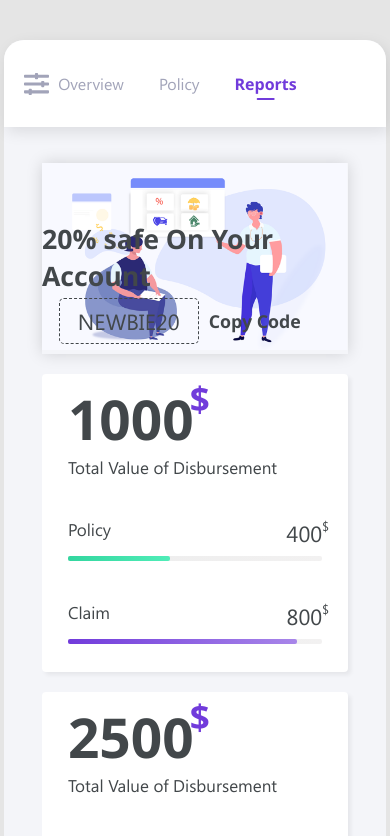
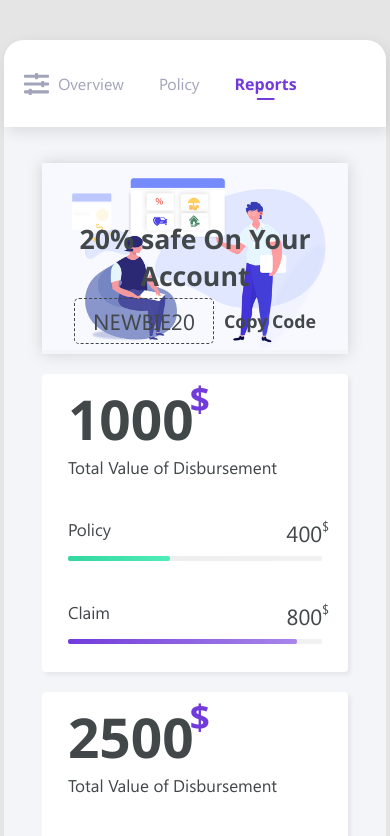
Before and after one commit to dotmantosh/appsilon_insurance_portal_react, a React (Create React App) app: page / in a window 390 px wide. Shown: the top 836 px of the page. Built offline with nearby package versions, Linux system fonts and the light colour scheme.

Commit message:
responsiveness

```diff
--- a/src/css/maincontent.css
+++ b/src/css/maincontent.css
@@ -109,6 +109,13 @@
   right: 10%;
   top: 30%;
   color: var(--color-grey-1);
+}
+@media only screen and (max-width: 600px) {
+  .reports-info{
+    text-align: center;
+    width: 100%;
+    right: 0;
+  }
 }
 
 .reports-info-bottom{
```
